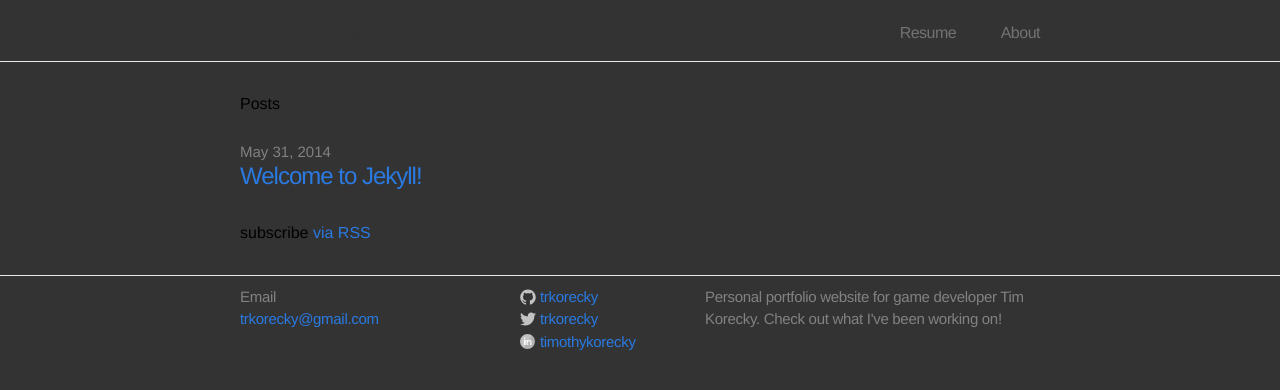
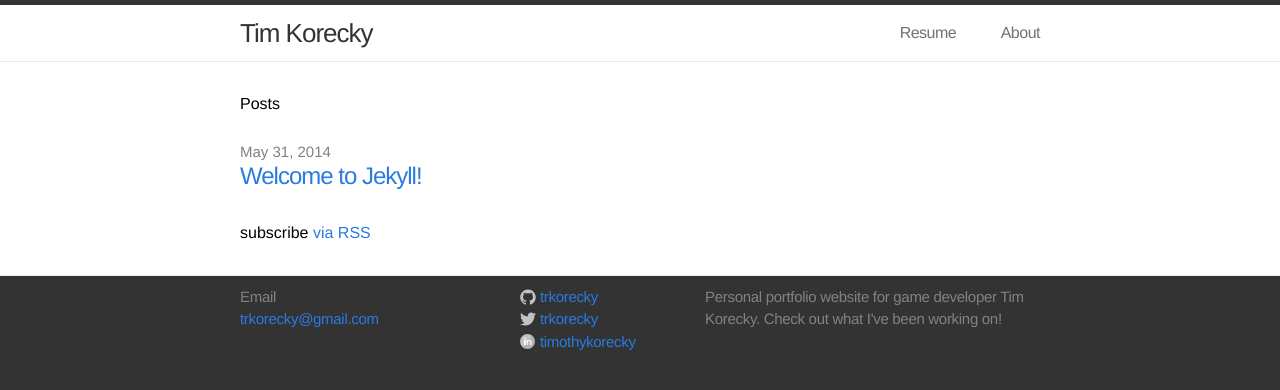
Before and after one commit to trkorecky/trkorecky.github.io, a Jekyll site: the page built from index.html, in a window 1280 px wide. Shown: the top 390 px of the page. Built offline with Jekyll 4.4.1, drawn with Linux system fonts in a browser that asks for light colours.

Commit message:
Fifth pass on CSS

```diff
--- a/css/main.css
+++ b/css/main.css
@@ -44,7 +44,7 @@ a:visited { color: #205caa; }
   border-top: 5px solid #333;
   border-bottom: 1px solid #e8e8e8;
   min-height: 56px;
-  background-color: #333;
+  background-color: white;
 }
 
 .site-title,
@@ -137,7 +137,7 @@ a:visited { color: #205caa; }
 
 .page-content {
   padding: 30px 0;
-  background-color: #333;
+  background-color: #FFF;
 }
 
 
@@ -353,7 +353,7 @@ a:visited { color: #205caa; }
     position: fixed;
     z-index: 10;
     top: 14px; right: 8px;
-    background-color: #333;
+    background-color: white;
     -webkit-border-radius: 5px;
     -moz-border-radius: 5px;
     border-radius: 5px;
```
